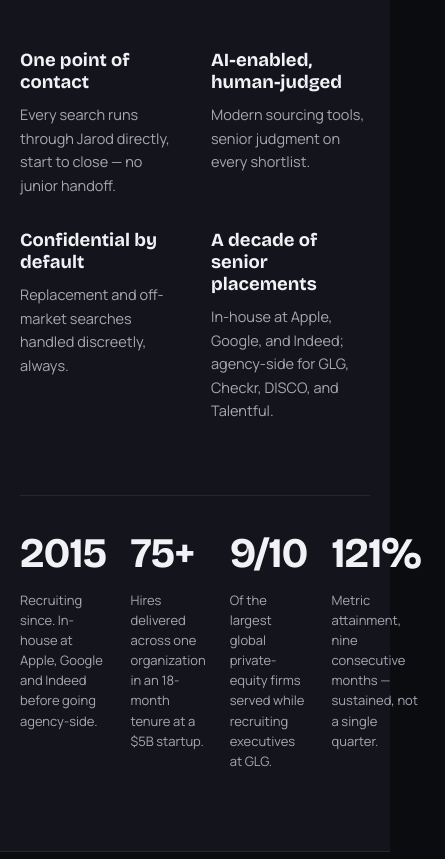
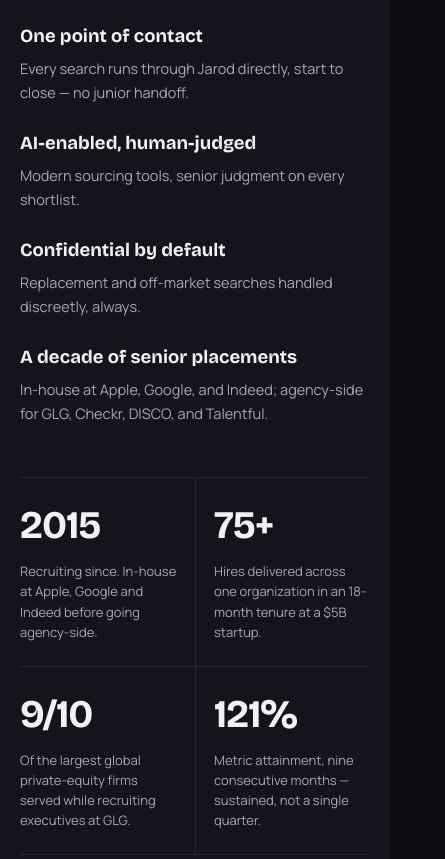
Before and after one commit to IvannaTX/taylor-talent, an Astro site: page / in a window 390 px wide. Shown: the part 2820-3679 px from the top of the page, 445 px wide, since content can reach past the window. Built offline with nearby package versions, Linux system fonts and the light colour scheme; Astro itself is replaced by a stand-in of ours.

Commit message:
Reuse Stats Row

```diff
--- a/src/components/aurora/StatsRow.astro
+++ b/src/components/aurora/StatsRow.astro
@@ -1,7 +1,14 @@
 ---
 import { stats } from "../../data/aurora";
+
+export interface Props {
+  embedded?: boolean;
+}
+
+const { embedded = false } = Astro.props;
+const OuterTag = embedded ? "div" : "section";
 ---
-<section class="band">
+<OuterTag class:list={["band", { embedded }]}>
   <div class="wrap">
     <div data-reveal class="stats">
       {stats.map((s) => (
@@ -12,16 +19,19 @@ import { stats } from "../../data/aurora";
       ))}
     </div>
   </div>
-</section>
+</OuterTag>
 <style>
   .band { background: var(--bg-elevated); border-top: 1px solid var(--border); border-bottom: 1px solid var(--border); }
   .wrap { max-width: 1240px; margin: 0 auto; padding: clamp(64px, 9vw, 112px) clamp(20px, 5vw, 48px); }
+  .band.embedded { background: transparent; border: 0; }
+  .embedded .wrap { max-width: none; padding: 0; }
   .stats { display: grid; grid-template-columns: repeat(4, 1fr); border-top: 1px solid var(--border); }
   .cell { padding: 32px 24px 8px 0; }
   .value { font-family: "Bricolage Grotesque", sans-serif; font-weight: 700; font-size: 42px; letter-spacing: -.02em; }
   .label { margin-top: 12px; font-size: 13px; line-height: 1.55; color: var(--text-secondary); }
   @media (max-width: 700px) {
     .wrap { padding: 56px 20px; }
+    .embedded .wrap { padding: 0; }
     .stats { grid-template-columns: repeat(2, minmax(0, 1fr)); }
     .cell { min-width: 0; padding: 24px 18px 24px 0; border-bottom: 1px solid var(--border); }
     .cell:nth-child(even) { padding-right: 0; padding-left: 18px; border-left: 1px solid var(--border); }
--- a/src/components/aurora/WhyTaylorTalent.astro
+++ b/src/components/aurora/WhyTaylorTalent.astro
@@ -1,5 +1,6 @@
 ---
-import { whyItems, stats } from "../../data/aurora";
+import { whyItems } from "../../data/aurora";
+import StatsRow from "./StatsRow.astro";
 ---
 <section class="band">
   <div class="wrap">
@@ -15,14 +16,7 @@ import { whyItems, stats } from "../../data/aurora";
         </div>
       ))}
     </div>
-    <div data-reveal class="stats">
-      {stats.map((s) => (
-        <div class="cell">
-          <div class="value">{s.value}</div>
-          <div class="label">{s.label}</div>
-        </div>
-      ))}
-    </div>
+    <StatsRow embedded />
   </div>
 </section>
 <style>
@@ -34,8 +28,10 @@ import { whyItems, stats } from "../../data/aurora";
   .grid { display: grid; grid-template-columns: repeat(2, 1fr); gap: 32px; margin-bottom: 72px; }
   h3 { font-family: "Bricolage Grotesque", sans-serif; font-weight: 700; font-size: 18.5px; margin: 0 0 10px; }
   .grid p { font-size: 14.5px; line-height: 1.62; color: var(--text-secondary); margin: 0; }
-  .stats { display: grid; grid-template-columns: repeat(4, 1fr); border-top: 1px solid var(--border); }
-  .cell { padding: 32px 24px 8px 0; }
-  .value { font-family: "Bricolage Grotesque", sans-serif; font-weight: 700; font-size: 42px; letter-spacing: -.02em; }
-  .label { margin-top: 12px; font-size: 13px; line-height: 1.55; color: var(--text-secondary); }
+  @media (max-width: 700px) {
+    .wrap { padding: 64px 20px; }
+    .head { margin-bottom: 40px; }
+    .grid { grid-template-columns: minmax(0, 1fr); gap: 28px; margin-bottom: 52px; }
+    .grid > div { min-width: 0; }
+  }
 </style>
```
